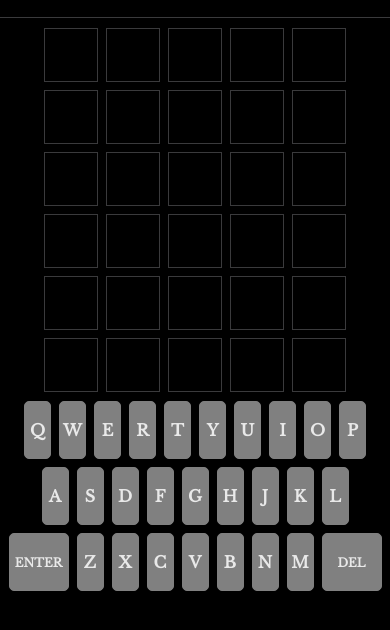
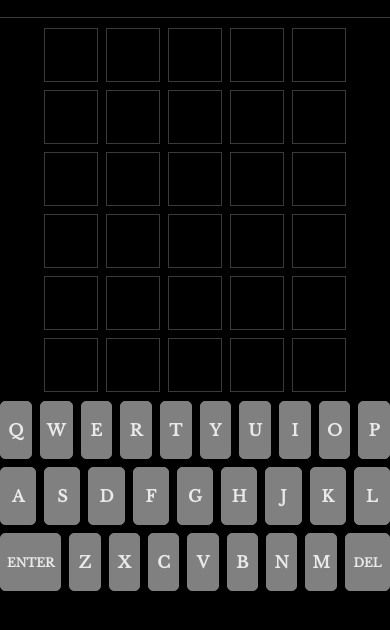
Before and after one commit to vinnyh125/vernacular, a plain HTML site: page index.html in a window 390 px wide. Shown: the part 52-682 px from the top of the page. Drawn offline with nearby package versions, Linux system fonts and the light colour scheme; no server answers.

Commit message:
Hide overflow and removed current fixes for smaller buttons on mobile
+brainstorming ways to make buttons look better and fit on screen on mobile

```diff
--- a/style.css
+++ b/style.css
@@ -5,7 +5,7 @@ html, body {
     color: #e9e9e9;
     background-color: #000;
     letter-spacing: 1.5px;
-    /* overflow: hidden; */
+    overflow: hidden;
     touch-action: manipulation;
 }
 
@@ -90,10 +90,4 @@ html, body {
         height: 52px;
         width: 52px;
     }
-    .keyboard-row button {
-        width: 27px;
-    }
-    #k-enter, #k-backspace {
-        width: 60px;
-    }
 }
```
